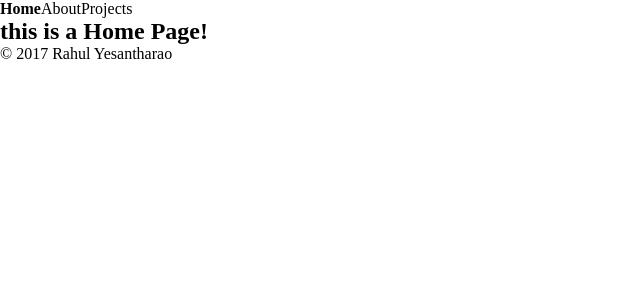
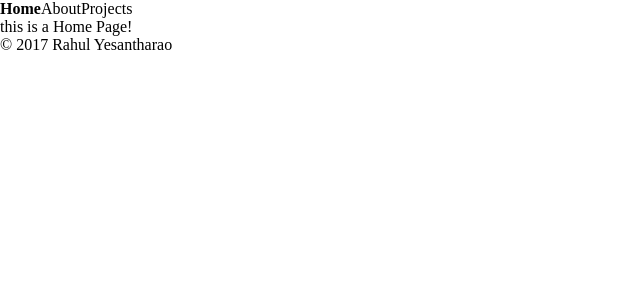
Before and after one commit to rahulyesantharao/personal-website-m2, a React app: page / in a window 1280 px wide. Shown: the top 300 px of the page, without its empty margins (0-640 px from the left). Built offline with nearby package versions, Linux system fonts and the light colour scheme.

Commit message:
Updated style resets

```diff
--- a/src/sass/base/reset.scss
+++ b/src/sass/base/reset.scss
@@ -1,3 +1,4 @@
+// basic resets
 html {
   box-sizing: border-box;
   -ms-text-size-adjust: 100%;
@@ -15,14 +16,25 @@ body {
   margin: 0;
 }
 
-h1, h2, h3, h4,
-p, blockquote, figure,
-ol, ul {
+html, body, div,
+nav, header, main, section, footer,
+h1, h2, p, a, img,
+form, input,
+ol, ul, li {
   margin: 0;
   padding: 0;
+  border: 0;
+  font: inherit;
+  font-size: 100%;
+  outline: none;
+  vertical-align: baseline;
+}
+:focus {
+  outline: none;
 }
 
-main {
+// HTML5 fixes for old browsers
+main, nav, section, header, footer {
   display: block;
 }
 
@@ -39,7 +51,7 @@ a {
   }
 }
 
-// button basic resets
+// button resets
 button {
     overflow: visible;
     border: 0;
@@ -57,8 +69,9 @@ button {
     padding: 0;
     border: 0;
 }
+
+// image resets
 img {
     max-width: 100%;
     height: auto;
-    border: 0;
 }
```
